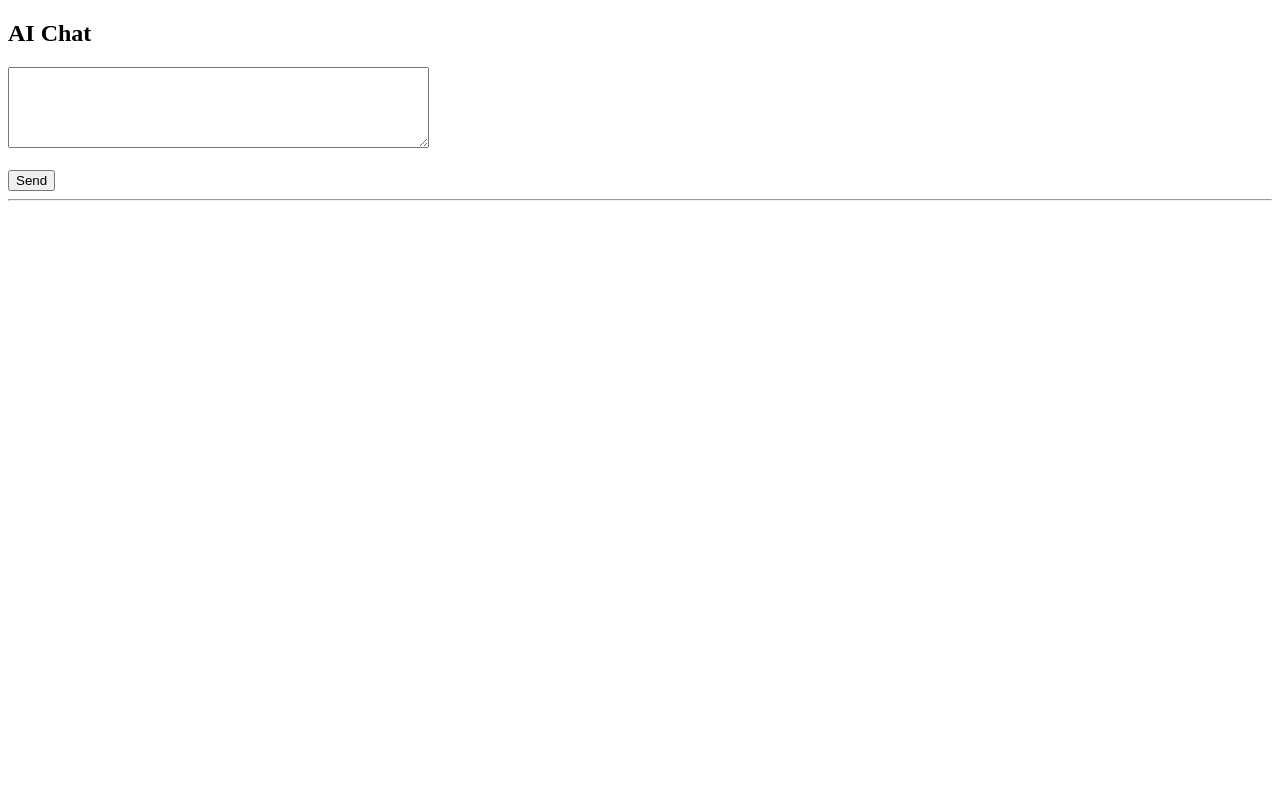
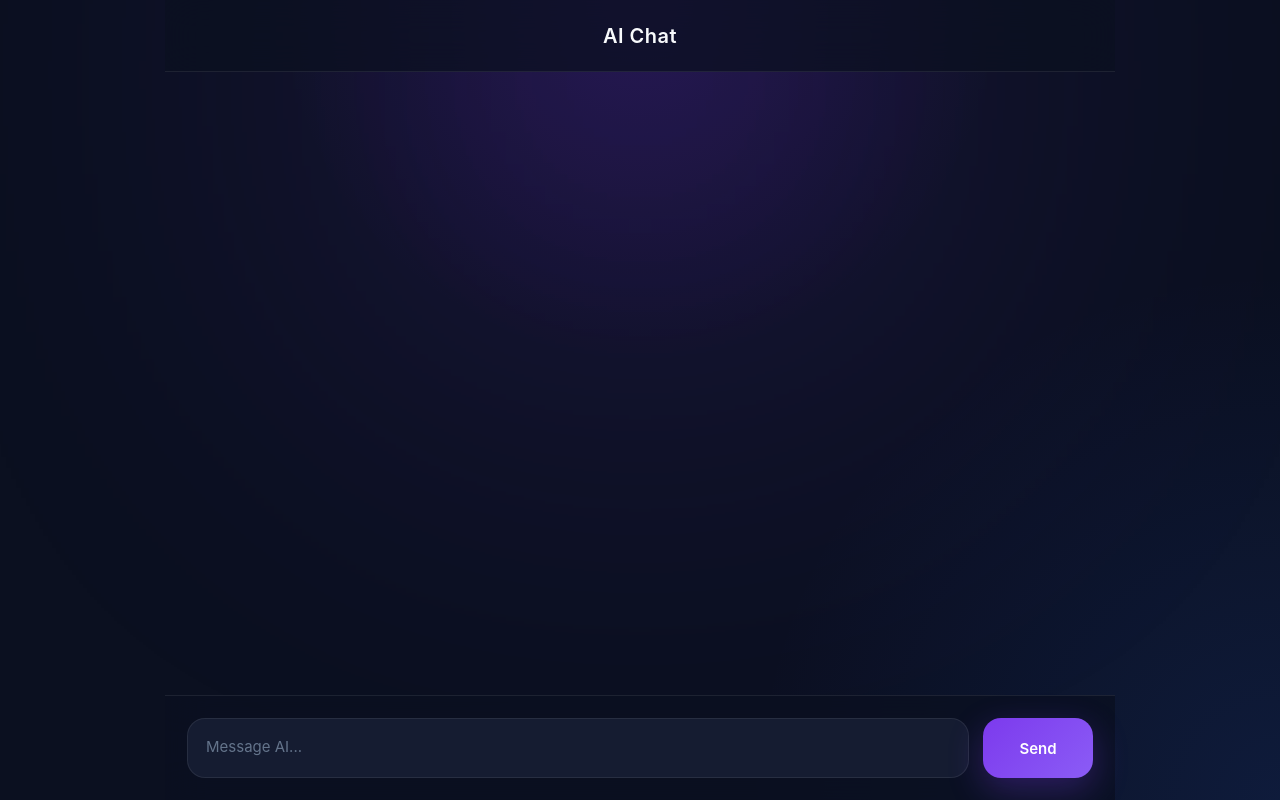
Before and after one commit to workOfdeveloperCoder/trainedChatbot, a website: page public/index.html in a window 1280 px wide. Drawn offline with Linux system fonts and the light colour scheme.

Commit message:
redesigned

```diff
--- a/public/index.html
+++ b/public/index.html
@@ -1,31 +1,333 @@
 <!DOCTYPE html>
-<html>
+<html lang="en">
+
 <head>
-    <title>Ollama Chat</title>
+    <meta charset="UTF-8">
+    <title>AI Chat</title>
+
+   <style>
+:root{
+    --bg:#0b1020;
+    --surface:#131a2e;
+    --surface2:#1a2238;
+    --primary:#7c3aed;
+    --primary2:#8b5cf6;
+    --text:#f8fafc;
+    --muted:#94a3b8;
+    --border:rgba(255,255,255,.08);
+}
+
+*{
+    margin:0;
+    padding:0;
+    box-sizing:border-box;
+    font-family:Inter,system-ui,-apple-system,BlinkMacSystemFont,"Segoe UI",sans-serif;
+}
+
+body{
+    height:100vh;
+    display:flex;
+    justify-content:center;
+    color:var(--text);
+    overflow:hidden;
+
+    background:
+        radial-gradient(circle at top,#6d28d933 0%,transparent 35%),
+        radial-gradient(circle at bottom right,#2563eb22 0%,transparent 35%),
+        #0b1020;
+}
+
+/* soft glow */
+body::before{
+    content:"";
+    position:fixed;
+    width:650px;
+    height:650px;
+    left:50%;
+    top:-250px;
+    transform:translateX(-50%);
+    background:#7c3aed;
+    filter:blur(180px);
+    opacity:.12;
+    pointer-events:none;
+}
+
+.container{
+    width:100%;
+    max-width:950px;
+    height:100vh;
+    display:flex;
+    flex-direction:column;
+}
+
+.header{
+    height:72px;
+    display:flex;
+    align-items:center;
+    justify-content:center;
+
+    font-size:20px;
+    font-weight:600;
+    letter-spacing:.5px;
+
+    background:rgba(11,16,32,.75);
+    backdrop-filter:blur(20px);
+
+    border-bottom:1px solid var(--border);
+}
+
+#chat{
+    flex:1;
+    overflow-y:auto;
+    padding:40px 35px;
+    scroll-behavior:smooth;
+}
+
+.message{
+    display:flex;
+    margin:28px 0;
+    animation:appear .25s ease;
+}
+
+.user{
+    justify-content:flex-end;
+}
+
+.assistant{
+    justify-content:flex-start;
+}
+
+.bubble{
+    max-width:78%;
+    padding:18px 22px;
+    border-radius:22px;
+
+    line-height:1.8;
+    font-size:15px;
+
+    white-space:pre-wrap;
+    word-break:break-word;
+}
+
+.user .bubble{
+
+    background:
+        linear-gradient(135deg,#7c3aed,#8b5cf6);
+
+    color:white;
+
+    box-shadow:
+        0 15px 45px rgba(124,58,237,.35);
+
+}
+
+.assistant .bubble{
+
+    background:rgba(255,255,255,.05);
+
+    border:1px solid var(--border);
+
+    backdrop-filter:blur(18px);
+
+    box-shadow:
+        0 15px 45px rgba(0,0,0,.18);
+
+}
+
+.input-area{
+
+    padding:22px;
+
+    background:rgba(11,16,32,.78);
+
+    backdrop-filter:blur(20px);
+
+    border-top:1px solid var(--border);
+
+}
+
+.input-box{
+    display:flex;
+    gap:14px;
+    align-items:flex-end;
+}
+
+textarea{
+
+    flex:1;
+
+    resize:none;
+
+    height:60px;
+
+    padding:18px;
+
+    border-radius:18px;
+
+    outline:none;
+
+    border:1px solid var(--border);
+
+    background:#151c31;
+
+    color:white;
+
+    font-size:15px;
+
+    transition:.25s;
+
+}
+
+textarea::placeholder{
+    color:#64748b;
+}
+
+textarea:focus{
+
+    border-color:#8b5cf6;
+
+    box-shadow:
+        0 0 0 4px rgba(124,58,237,.18);
+
+}
+
+button{
+
+    width:110px;
+
+    height:60px;
+
+    border:none;
+
+    border-radius:18px;
+
+    cursor:pointer;
+
+    color:white;
+
+    font-size:15px;
+
+    font-weight:600;
+
+    background:
+        linear-gradient(135deg,#7c3aed,#8b5cf6);
+
+    transition:.25s;
+
+    box-shadow:
+        0 12px 35px rgba(124,58,237,.30);
+
+}
+
+button:hover{
+
+    transform:translateY(-2px);
+
+    box-shadow:
+        0 18px 45px rgba(124,58,237,.45);
+
+}
+
+button:active{
+    transform:scale(.98);
+}
+
+::-webkit-scrollbar{
+    width:8px;
+}
+
+::-webkit-scrollbar-thumb{
+    background:#2d3657;
+    border-radius:999px;
+}
+
+::-webkit-scrollbar-track{
+    background:transparent;
+}
+
+@keyframes appear{
+
+    from{
+        opacity:0;
+        transform:translateY(8px);
+    }
+
+    to{
+        opacity:1;
+        transform:translateY(0);
+    }
+
+}
+</style>
+
 </head>
+
 <body>
 
-<h2>AI Chat</h2>
+<div class="container">
 
-<textarea id="prompt" rows="5" cols="50"></textarea>
-<br><br>
+    <div class="header">
+        AI Chat
+    </div>
 
-<button onclick="sendMessage()">Send</button>
+    <div id="chat"></div>
 
-<hr>
+    <div class="input-area">
 
-<div id="response"></div>
+        <div class="input-box">
+
+            <textarea
+                id="prompt"
+                placeholder="Message AI..."></textarea>
+
+            <button onclick="sendMessage()">
+                Send
+            </button>
+
+        </div>
+
+    </div>
+
+</div>
 
 <script>
+
 async function sendMessage() {
 
-    const prompt =
-        document.getElementById("prompt").value;
+    const textarea = document.getElementById("prompt");
 
-    const responseDiv =
-        document.getElementById("response");
+    const message = textarea.value.trim();
 
-    responseDiv.textContent = "";
+    if (!message) return;
+
+    const chat = document.getElementById("chat");
+
+    // User message
+    chat.innerHTML += `
+        <div class="message user">
+            <div class="bubble">${escapeHtml(message)}</div>
+        </div>
+    `;
+
+    textarea.value = "";
+
+    // Assistant message
+    const assistant = document.createElement("div");
+    assistant.className = "message assistant";
+
+    assistant.innerHTML = `
+        <div class="bubble"></div>
+    `;
+
+    chat.appendChild(assistant);
+
+    const bubble = assistant.querySelector(".bubble");
+
+    const textNode = document.createTextNode("");
+
+    bubble.appendChild(textNode);
+
+    chat.scrollTop = chat.scrollHeight;
 
     const response = await fetch(
         "http://localhost:3000/api/chat",
@@ -35,7 +337,7 @@ async function sendMessage() {
                 "Content-Type": "application/json"
             },
             body: JSON.stringify({
-                message: prompt
+                message: message
             })
         }
     );
@@ -43,18 +345,71 @@ async function sendMessage() {
     const reader = response.body.getReader();
     const decoder = new TextDecoder();
 
-    while (true) {
+    let buffer = "";
+    let displayed = "";
+    let finished = false;
 
-        const { done, value } =
-            await reader.read();
 
-        if (done) break;
+    async function animate() {
 
-        responseDiv.textContent +=
-            decoder.decode(value);
+        while (!finished || buffer.length > 0) {
+
+            if (buffer.length > 0) {
+
+                // <-- nextChunk is created here
+                const nextChunk = buffer.slice(0, 4);
+
+                buffer = buffer.slice(4);
+
+                textNode.appendData(nextChunk);
+
+                chat.scrollTop = chat.scrollHeight;
+            }
+
+            await new Promise(requestAnimationFrame);
+        }
+    }
+
+    animate();
+
+   while (true) {
+
+        const { done, value } = await reader.read();
+
+        if (done) {
+            finished = true;
+            break;
+        }
+
+        buffer += decoder.decode(value, { stream: true });
     }
 }
+
+function escapeHtml(text) {
+
+    const div = document.createElement("div");
+
+    div.textContent = text;
+
+    return div.innerHTML;
+}
+
+document
+.getElementById("prompt")
+.addEventListener("keydown", function(e){
+
+    if(e.key==="Enter" && !e.shiftKey){
+
+        e.preventDefault();
+
+        sendMessage();
+
+    }
+
+});
+
 </script>
 
 </body>
+
 </html>
```
